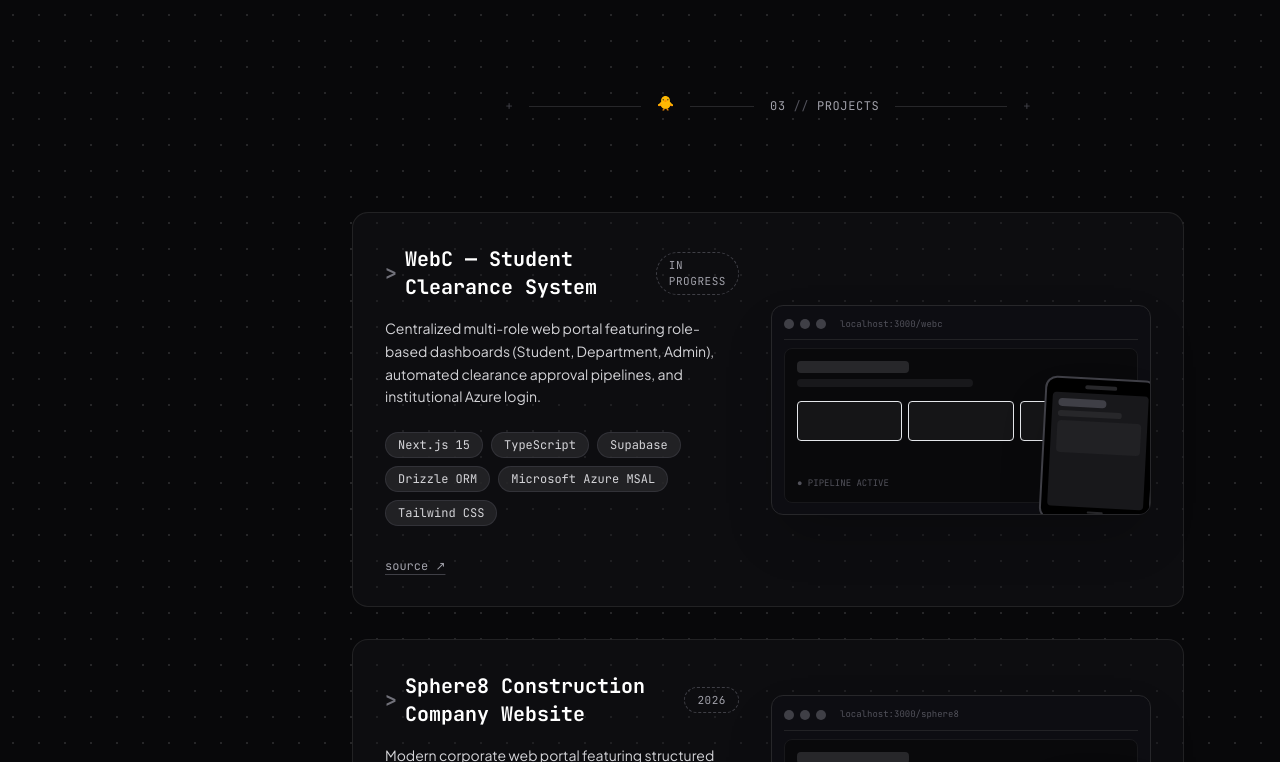
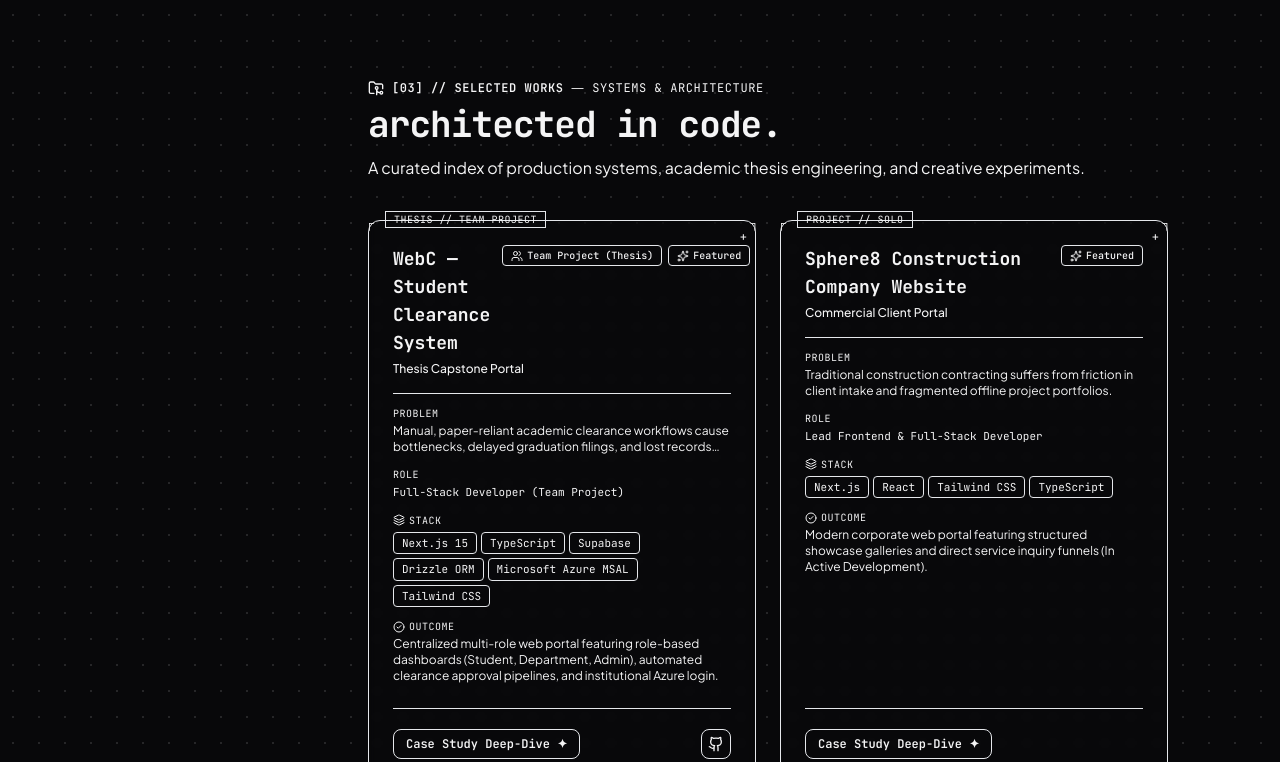
Before and after one commit to TwilightDust12/portfolio, a Next.js app: page / in a window 1280 px wide. Shown: the part 1818-2580 px from the top of the page. Built offline with nearby package versions, Linux system fonts and the light colour scheme.

Commit message:
feat: implement chapter 03 works with radix dialog case study modals

```diff
--- a/src/components/sections/ProjectsSection.tsx
+++ b/src/components/sections/ProjectsSection.tsx
@@ -1,59 +1,158 @@
 "use client";
 
-import React from "react";
-import PixelMascotDivider from "@/components/ui/PixelMascotDivider";
+import React, { useState } from "react";
 import { portfolioData } from "@/data/portfolio";
+import { SwissFrame } from "@/components/ui/SwissFrame";
+import { ProjectModal } from "@/components/ui/ProjectModal";
+import { Project } from "@/types/portfolio";
+import {
+  FolderGit2,
+  ExternalLink,
+  Layers,
+  Sparkles,
+  Users,
+  CheckCircle2,
+} from "lucide-react";
+import { GithubIcon as Github } from "@/components/ui/Icons";
 
-export default function ProjectsSection() {
+export function ProjectsSection() {
+  const [selectedProject, setSelectedProject] = useState<Project | null>(null);
+
   return (
-    <section id="projects">
-      <PixelMascotDivider number="03" label="PROJECTS" />
+    <section id="works" className="max-w-5xl mx-auto px-4 py-20 relative">
+      {/* Anchor alias to support legacy navigation targeting #projects */}
+      <span id="projects" className="absolute -top-20 invisible" aria-hidden="true" />
 
-      <div className="space-y-8">
-        {portfolioData.projects.map((project, index) => (
-          <div
+      {/* Chapter Header */}
+      <div className="mb-10">
+        <div className="flex items-center gap-2 font-mono text-xs text-ink/60 tracking-wider mb-2">
+          <FolderGit2 className="w-4 h-4 text-accent-text" />
+          <span className="text-accent-text font-semibold">
+            [03] // SELECTED WORKS
+          </span>
+          <span className="text-ink/30">―</span>
+          <span className="hidden sm:inline text-ink/50">SYSTEMS & ARCHITECTURE</span>
+        </div>
+
+        <h2 className="font-mono text-3xl sm:text-4xl font-bold text-ink lowercase tracking-tight">
+          architected in code.
+        </h2>
+
+        <p className="font-sans text-sm sm:text-base text-ink/70 mt-3 leading-relaxed max-w-3xl">
+          A curated index of production systems, academic thesis engineering, and creative experiments.
+        </p>
+      </div>
+
+      {/* 2-Column Responsive Grid */}
+      <div className="grid grid-cols-1 md:grid-cols-2 gap-6 mt-8">
+        {portfolioData.projects.map((project) => (
+          <SwissFrame
             key={project.id}
-            className="rounded-2xl border border-zinc-800/80 bg-zinc-900/40 p-6 sm:p-8 flex flex-col lg:flex-row gap-8 items-center justify-between"
+            tag={project.isTeamProject ? "THESIS // TEAM PROJECT" : "PROJECT // SOLO"}
+            showCrosshairs={true}
+            showCalipers={true}
+            className="p-6 rounded-xl flex flex-col justify-between"
           >
-            {/* Left Content */}
-            <div className="flex-1 space-y-4">
-              <div className="flex items-center justify-between gap-4">
-                <h3 className="font-mono text-lg sm:text-xl font-bold text-white flex items-center gap-2">
-                  <span className="text-zinc-500">&gt;</span>
-                  <span>{project.title}</span>
-                </h3>
-
-                <span className="font-mono text-[11px] text-zinc-400 px-3 py-1 rounded-full border border-dashed border-zinc-700 uppercase tracking-wider">
-                  {index === 0 ? "IN PROGRESS" : index === 1 ? "2026" : "ARCHIVED"}
-                </span>
+            <div className="flex flex-col space-y-4">
+              {/* Top row: Project title and badges */}
+              <div>
+                <div className="flex items-start justify-between gap-3">
+                  <h3 className="font-mono text-lg font-bold text-ink">
+                    {project.title}
+                  </h3>
+                  <div className="flex flex-wrap items-center gap-1.5 shrink-0">
+                    {project.isTeamProject && (
+                      <span className="inline-flex items-center gap-1 px-2 py-0.5 rounded text-[10px] font-mono font-medium bg-accent-text/10 text-accent-text border border-accent-text/20">
+                        <Users className="w-3 h-3" />
+                        <span>Team Project (Thesis)</span>
+                      </span>
+                    )}
+                    {project.featured && (
+                      <span className="inline-flex items-center gap-1 px-2 py-0.5 rounded text-[10px] font-mono font-medium bg-ink/10 text-ink/80 border border-ink/15">
+                        <Sparkles className="w-3 h-3 text-accent-text" />
+                        <span>Featured</span>
+                      </span>
+                    )}
+                  </div>
+                </div>
+                <p className="font-sans text-xs text-accent-text font-medium mt-1">
+                  {project.subtitle}
+                </p>
               </div>
 
-              <p className="font-sans text-sm text-zinc-300 leading-relaxed max-w-xl">
-                {project.description}
-              </p>
+              {/* 4-Line Breakdown explicitly visible on the card */}
+              <div className="space-y-3 pt-3 border-t border-ink/10">
+                {/* Problem */}
+                <div>
+                  <span className="font-mono text-[10px] uppercase tracking-wider text-ink/50 block mb-0.5">
+                    Problem
+                  </span>
+                  <p className="text-xs text-ink/70 line-clamp-2">
+                    {project.problem}
+                  </p>
+                </div>
 
-              {/* Tags */}
-              <div className="flex flex-wrap gap-2 pt-2">
-                {project.tags.map((tag) => (
-                  <span
-                    key={tag}
-                    className="font-mono text-xs text-zinc-300 px-3 py-1 rounded-full bg-zinc-800/80 border border-zinc-700/60"
-                  >
-                    {tag}
+                {/* Role */}
+                <div>
+                  <span className="font-mono text-[10px] uppercase tracking-wider text-ink/50 block mb-0.5">
+                    Role
                   </span>
-                ))}
+                  <p className="font-mono text-[11px] text-ink/90">
+                    {project.role}
+                  </p>
+                </div>
+
+                {/* Stack */}
+                <div>
+                  <span className="font-mono text-[10px] uppercase tracking-wider text-ink/50 flex items-center gap-1 mb-1">
+                    <Layers className="w-3 h-3 text-ink/40" />
+                    <span>Stack</span>
+                  </span>
+                  <div className="flex flex-wrap gap-1">
+                    {project.stack.map((item) => (
+                      <span
+                        key={item}
+                        className="px-2 py-0.5 rounded text-[11px] font-mono bg-ink/5 border border-ink/10 text-ink/80"
+                      >
+                        {item}
+                      </span>
+                    ))}
+                  </div>
+                </div>
+
+                {/* Outcome */}
+                <div>
+                  <span className="font-mono text-[10px] uppercase tracking-wider text-ink/50 flex items-center gap-1 mb-0.5">
+                    <CheckCircle2 className="w-3 h-3 text-accent-text" />
+                    <span>Outcome</span>
+                  </span>
+                  <p className="text-xs text-ink/80">
+                    {project.outcome}
+                  </p>
+                </div>
               </div>
+            </div>
 
-              {/* Action Links */}
-              <div className="flex items-center gap-4 pt-4 font-mono text-xs">
+            {/* Footer Action Row */}
+            <div className="flex items-center justify-between gap-3 pt-5 border-t border-ink/10 mt-6">
+              <button
+                type="button"
+                onClick={() => setSelectedProject(project)}
+                className="btn-press inline-flex items-center gap-1.5 px-3 py-1.5 rounded-lg bg-accent-text/10 hover:bg-accent-text/20 text-accent-text border border-accent-text/20 font-mono text-xs font-semibold transition-colors"
+              >
+                <span>Case Study Deep-Dive ✦</span>
+              </button>
+
+              <div className="flex items-center gap-2">
                 {project.githubUrl && (
                   <a
                     href={project.githubUrl}
                     target="_blank"
                     rel="noopener noreferrer"
-                    className="text-zinc-400 hover:text-white underline decoration-zinc-700 underline-offset-4 transition-colors"
+                    className="p-1.5 text-ink/60 hover:text-ink rounded-lg border border-ink/10 hover:border-ink/30 transition-colors btn-press"
+                    aria-label={`${project.title} GitHub repository`}
                   >
-                    source ↗
+                    <Github className="w-4 h-4" />
                   </a>
                 )}
                 {project.demoUrl && (
@@ -61,58 +160,26 @@ export default function ProjectsSection() {
                     href={project.demoUrl}
                     target="_blank"
                     rel="noopener noreferrer"
-                    className="text-zinc-400 hover:text-white underline decoration-zinc-700 underline-offset-4 transition-colors"
+                    className="p-1.5 text-ink/60 hover:text-ink rounded-lg border border-ink/10 hover:border-ink/30 transition-colors btn-press"
+                    aria-label={`${project.title} live demo`}
                   >
-                    live ↗
+                    <ExternalLink className="w-4 h-4" />
                   </a>
                 )}
               </div>
             </div>
-
-            {/* Right: Device & Browser Window Mockup */}
-            <div className="w-full lg:w-[380px] h-[210px] rounded-xl border border-zinc-800 bg-[#0d0d12] p-3 shadow-2xl relative flex-shrink-0 overflow-hidden group">
-              {/* Browser Chrome Bar */}
-              <div className="flex items-center gap-1.5 pb-2 border-b border-zinc-800/80 mb-2">
-                <span className="w-2.5 h-2.5 rounded-full bg-zinc-700" />
-                <span className="w-2.5 h-2.5 rounded-full bg-zinc-700" />
-                <span className="w-2.5 h-2.5 rounded-full bg-zinc-700" />
-                <span className="ml-2 font-mono text-[9px] text-zinc-600 truncate">
-                  localhost:3000/{project.id}
-                </span>
-              </div>
-
-              {/* Mockup Canvas Screen */}
-              <div className="rounded-lg bg-zinc-950 p-3 h-[155px] border border-zinc-900 flex flex-col justify-between">
-                <div className="space-y-1.5">
-                  <div className="h-3 w-28 bg-zinc-800 rounded" />
-                  <div className="h-2 w-44 bg-zinc-900 rounded" />
-                  <div className="grid grid-cols-3 gap-1.5 pt-2">
-                    <div className="h-10 bg-zinc-900/80 rounded border border-zinc-850" />
-                    <div className="h-10 bg-zinc-900/80 rounded border border-zinc-850" />
-                    <div className="h-10 bg-zinc-900/80 rounded border border-zinc-850" />
-                  </div>
-                </div>
-
-                <div className="flex items-center justify-between font-mono text-[9px] text-zinc-600 pt-1">
-                  <span>● PIPELINE ACTIVE</span>
-                  <span>v2.4.0</span>
-                </div>
-              </div>
-
-              {/* Floating Mobile Phone Mockup Overlay */}
-              <div className="absolute -bottom-2 -right-1 w-28 h-36 rounded-xl border-2 border-zinc-700 bg-black p-1.5 shadow-2xl flex flex-col justify-between transform rotate-3 group-hover:rotate-0 transition-transform duration-300">
-                <div className="w-8 h-1 bg-zinc-800 rounded-full mx-auto mb-1" />
-                <div className="rounded bg-zinc-900 flex-1 p-1.5 space-y-1">
-                  <div className="h-2 w-12 bg-zinc-700 rounded" />
-                  <div className="h-1.5 w-16 bg-zinc-800 rounded" />
-                  <div className="h-8 bg-zinc-800/60 rounded mt-2" />
-                </div>
-                <div className="w-4 h-0.5 bg-zinc-800 rounded-full mx-auto mt-1" />
-              </div>
-            </div>
-          </div>
+          </SwissFrame>
         ))}
       </div>
+
+      {/* Project Modal Case Study Deep-Dive */}
+      <ProjectModal
+        project={selectedProject}
+        open={!!selectedProject}
+        onOpenChange={(open) => !open && setSelectedProject(null)}
+      />
     </section>
   );
 }
+
+export default ProjectsSection;
```
Also changed, not shown: src/components/ui/ProjectModal.tsx (+141 -90 lines).
